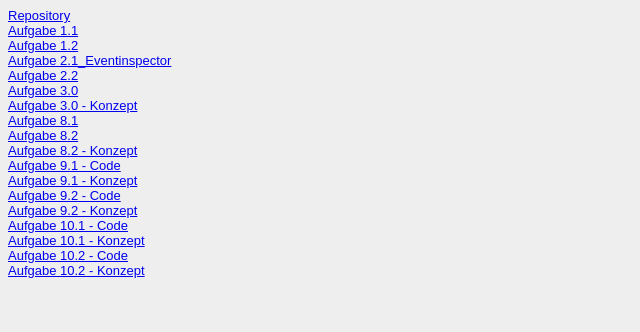
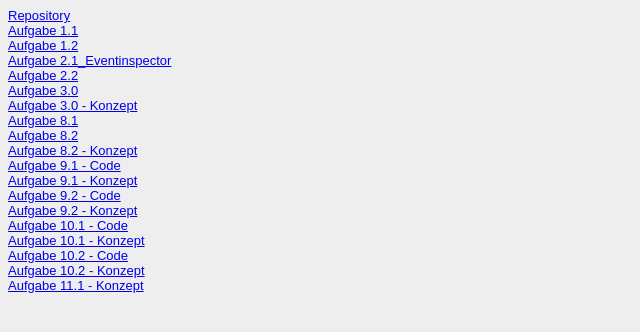
Before and after one commit to Fatihh61/EIA2, a plain HTML site: page Steckbrief/steckbrief.htm in a window 1280 px wide. Shown: the whole page, without its empty margins (0-640 px from the left). Drawn offline with Linux system fonts and the light colour scheme.

Commit message:
L11.1_Konzept

```diff
--- a/Steckbrief/steckbrief.htm
+++ b/Steckbrief/steckbrief.htm
@@ -47,5 +47,7 @@ body {
 	<a href="https://Fatihh61.github.io/EIA2/Praktikum/L10.2_GoldenerHerbstPolymorphie/index.html" target="_blank">Aufgabe 10.2 - Code</a>
 	<br>
 	<a href="https://Fatihh61.github.io/EIA2/Praktikum/L10.2_GoldenerHerbstPolymorphie/Konzept.pdf" target="_blank">Aufgabe 10.2 - Konzept</a>
+	<br>
+	<a href="https://Fatihh61.github.io/EIA2/Praktikum/L10.2_GoldenerHerbstPolymorphie/Konzept2.pdf" target="_blank">Aufgabe 11.1 - Konzept</a>
 </body>
 </html>
```
Also changed, not shown: 1 other file.
